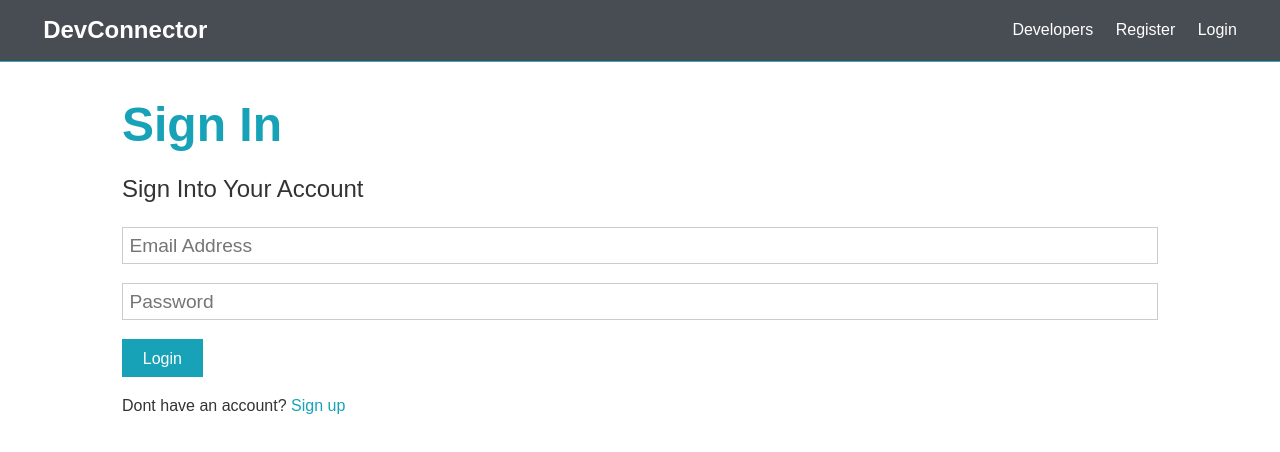
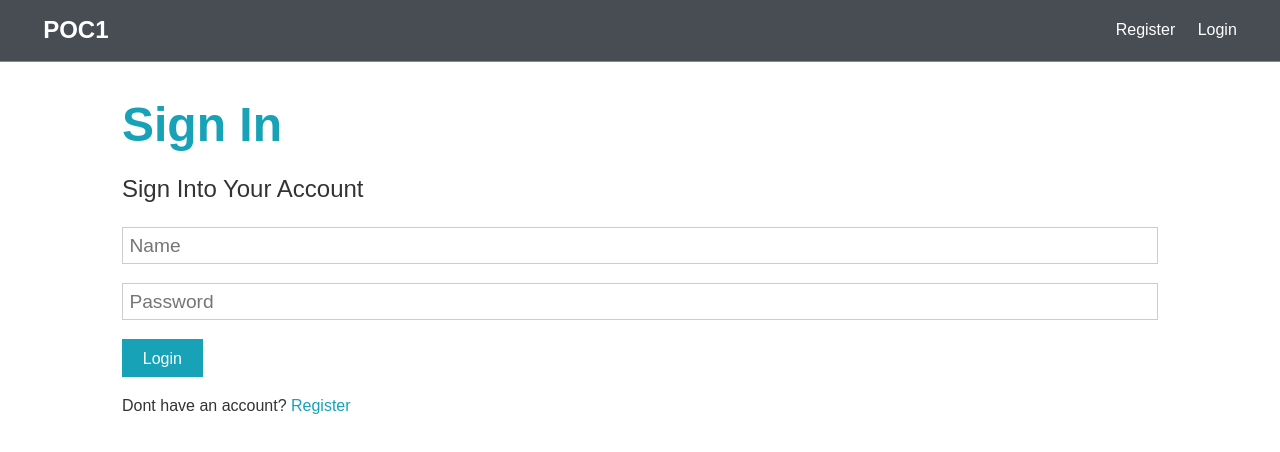
Before and after one commit to Nikshita12/Digital14, a React (Create React App) app in the folder client/: page /login in a window 1280 px wide. Shown: the top 452 px of the page. Built offline with nearby package versions, Linux system fonts and the light colour scheme.

Commit message:
Third Commit

```diff
--- a/client/src/components/auth/Login.js
+++ b/client/src/components/auth/Login.js
@@ -1,57 +1,71 @@
-import React, {Fragment,useState} from 'react'
-import {Link} from 'react-router-dom';
-import { connect } from 'react-redux';
-import PropTypes from 'prop-types';
-import {login} from '../../actions/auth';
+import React, { Fragment, useState } from "react";
+import { Link } from "react-router-dom";
 
-const Login = ({ login }) => {
+//import { connect } from 'react-redux';
+//import PropTypes from 'prop-types';
+//import {login} from '../../actions/auth';
 
+const Login = () => {
   const [formData, setFormData] = useState({
-        email: '',
-        password: ''
-
+    name: "",
+    password: "",
   });
   //destructuring it
-    const { email, password} = formData;
-const onChange = e => setFormData({...formData, [e.target.name]: e.target.value});
-const onSubmit = e =>{
+  const { name, password } = formData;
+  const onChange = (e) =>
+    setFormData({ ...formData, [e.target.name]: e.target.value });
+  const onSubmit = (e) => {
     e.preventDefault();
-  login(email,password);
+
+    if (name === "admin" && password === "admin1") {
+      console.log("admin logged in");
+    } else {
+      console.log("only admin can log in to this page");
+    }
   };
 
   return (
     <Fragment>
-            <h1 className="large text-primary">Sign In</h1>
-      <p className="lead"><i className="fas fa-user"></i> Sign Into Your Account</p>
-      <form className="form" onSubmit={e=> onSubmit(e)}>
-
-        <div className="form-group">
-          <input type="email" placeholder="Email Address" name="email" value = {email}
-          onChange ={e => onChange(e)}
-          required />
-
+      <h1 className='large text-primary'>Sign In</h1>
+      <p className='lead'>
+        <i className='fas fa-user'></i> Sign Into Your Account
+      </p>
+      <form className='form' onSubmit={(e) => onSubmit(e)}>
+        <div className='form-group'>
+          <input
+            type='text'
+            placeholder='Name'
+            name='name'
+            value={name}
+            onChange={(e) => onChange(e)}
+          />
         </div>
-        <div className="form-group">
+        <div className='form-group'>
           <input
-            type="password"
-            placeholder="Password"
-            name="password"
-            value = {password}
-          onChange ={e => onChange(e)}
-            minLength="6"
+            type='password'
+            placeholder='Password'
+            name='password'
+            value={password}
+            onChange={(e) => onChange(e)}
+            minLength='6'
           />
         </div>
 
-        <input type="submit" className="btn btn-primary" value="Login" />
+        <div className='buttons'>
+          <Link to='/afterlogin' className='btn btn-primary'>
+            Login
+          </Link>
+        </div>
       </form>
-      <p className="my-1">
-        Dont  have an account? <Link to ="/register">Sign up</Link>
+      <p className='my-1'>
+        Dont have an account? <Link to='/register'>Register</Link>
       </p>
+    </Fragment>
+  );
+};
+export default Login;
 
-        </Fragment>
-    )
-}
-Login.propTypes = {
-  login: PropTypes.func.isRequired,
-}
-export default connect(null, {login})(Login);
+//Login.propTypes = {
+//login: PropTypes.func.isRequired,
+//}
+//export default connect(null, {login})(Login);
--- a/client/src/components/auth/Register.js
+++ b/client/src/components/auth/Register.js
@@ -1,83 +1,109 @@
-import React, {Fragment, useState } from 'react'
-import {Link} from 'react-router-dom';
-import { connect } from 'react-redux';
-import { setAlert } from '../../actions/alert';
-import PropTypes from 'prop-types';
-import { register } from '../../actions/auth';
+import React, { Fragment, useState } from "react";
+import { Link } from "react-router-dom";
+import axios from "axios";
+//import { connect } from 'react-redux';
+//import { setAlert } from '../../actions/alert';
+//import PropTypes from 'prop-types';
+//import { register } from '../../actions/auth';
 
-
-const Register = ({ setAlert,register }) => {
-
-    const [formData,setFormData] = useState({
-        name: '',
-        email: '',
-        password: '',
-        password2:''
+const Register = () => {
+  const [formData, setFormData] = useState({
+    name: "",
+    email: "",
+    password: "",
+    password2: "",
   });
   //destructuring it
-    const { name, email, password,password2} = formData;
-const onChange = (e) => setFormData({...formData, [e.target.name]: e.target.value});
+  const { name, email, password, password2 } = formData;
+  const onChange = (e) =>
+    setFormData({ ...formData, [e.target.name]: e.target.value });
 
-const onSubmit = async (e) =>{
+  const onSubmit = async (e) => {
     e.preventDefault();
 
-    if(password !== password2){
-        setAlert('Passwords do not match','danger');
-    }else {
-       register({ name,email,password });
+    if (password !== password2) {
+      console.log("Passwords do not match");
+    } else {
+      const newUser = {
+        name,
+        email,
+        password,
+      };
+
+      try {
+        const config = {
+          headers: {
+            "Content-Type": "application/json",
+          },
+        };
+        const body = JSON.stringify(newUser);
+        const res = await axios.post("/api/users", body, config);
+        console.log(res.data);
+      } catch (err) {
+        console.error(err.response.data);
+      }
     }
   };
 
   return (
     <Fragment>
-            <h1 className="large text-primary">Sign Up</h1>
-      <p className="lead"><i className="fas fa-user"></i> Create Your Account</p>
+      <h1 className='large text-primary'>Sign Up</h1>
+      <p className='lead'>
+        <i className='fas fa-user'></i> Create Your Account
+      </p>
 
-      <form className="form" onSubmit={e => onSubmit(e)}>
-        <div className="form-group">
-          <input type="text" placeholder="Name" name="name" value = {name}
-          onChange = {e => onChange(e)}
+      <form className='form' onSubmit={(e) => onSubmit(e)}>
+        <div className='form-group'>
+          <input
+            type='text'
+            placeholder='Name'
+            name='name'
+            value={name}
+            onChange={(e) => onChange(e)}
           />
         </div>
-        <div className="form-group">
-          <input type="email" placeholder="Email Address" name="email" value = {email}
-          onChange ={e => onChange(e)}
+        <div className='form-group'>
+          <input
+            type='email'
+            placeholder='Email Address'
+            name='email'
+            value={email}
+            onChange={(e) => onChange(e)}
           />
-          <small className="form-text"
-            >This site uses Gravatar so if you want a profile image, use a
-            Gravatar email</small>
+          <small className='form-text'>
+            This site uses Gravatar so if you want a profile image, use a
+            Gravatar email
+          </small>
         </div>
-        <div className="form-group">
+        <div className='form-group'>
           <input
-            type="password"
-            placeholder="Password"
-            name="password"
-            value = {password}
-          onChange ={e => onChange(e)}
-
+            type='password'
+            placeholder='Password'
+            name='password'
+            value={password}
+            onChange={(e) => onChange(e)}
           />
         </div>
-        <div className="form-group">
+        <div className='form-group'>
           <input
-            type="password"
-            placeholder="Confirm Password"
-            name="password2"
-            value = {password2} // value ={email}, then whenyou write email in email filed in ui, this field will automatically upadted and will let you write any other value strictly in pwd2 field
-          onChange ={e => onChange(e)}
-
+            type='password'
+            placeholder='Confirm Password'
+            name='password2'
+            value={password2} // value ={email}, then whenyou write email in email filed in ui, this field will automatically upadted and will let you write any other value strictly in pwd2 field
+            onChange={(e) => onChange(e)}
           />
         </div>
-        <input type="submit" className="btn btn-primary" value="Register" />
+        <input type='submit' className='btn btn-primary' value='Register' />
       </form>
-      <p className="my-1">
-        Already have an account? <Link to ="/login">Sign in</Link>
+      <p className='my-1'>
+        Already have an account? <Link to='/login'>Sign in</Link>
       </p>
-
     </Fragment>
   );
 };
-Register.propTypes = {
-  setAlert : PropTypes.func.isRequired,
-  register : PropTypes.func.isRequired
-};
-export default connect(null, {setAlert,register} )(Register);
+
+/*Register.propTypes = {
+  setAlert: PropTypes.func.isRequired,
+  register: PropTypes.func.isRequired,
+};*/
+export default Register;
--- a/client/src/components/layout/Landing.js
+++ b/client/src/components/layout/Landing.js
@@ -1,25 +1,25 @@
-import React from 'react'
-import {Link} from 'react-router-dom';
+import React from "react";
+import { Link } from "react-router-dom";
 
-
- const Landing = () => {
-    return (
-        <section className="landing">
-      <div className="dark-overlay">
-        <div className="landing-inner">
-          <h1 className="x-large">Developer Connector</h1>
-          <p className="lead">
-            Create a developer profile/portfolio, share posts and get help from
-            other developers
-          </p>
-          <div className="buttons">
-          <Link to  ="/register" className="btn btn-primary">Sign Up</Link>
-
-          <Link to  ="/login" className="btn btn-light">Login</Link>
+const Landing = () => {
+  return (
+    <section className='landing'>
+      <div className='dark-overlay'>
+        <div className='landing-inner'>
+          <h1 className='x-large'>Proof of Concept</h1>
+          <p className='lead'>Please login as admin.</p>
+          <div className='buttons'>
+            <Link to='/login' className='btn btn-light'>
+              Login
+            </Link>
           </div>
         </div>
       </div>
     </section>
-    )
-}
-export default Landing
+  );
+};
+export default Landing;
+/*  <Link to='/register' className='btn btn-primary'>
+              Sign Up
+            </Link>
+*/
--- a/client/src/components/layout/Navbar.js
+++ b/client/src/components/layout/Navbar.js
@@ -1,20 +1,26 @@
-import React from 'react';
-import { Link } from 'react-router-dom';
+import React from "react";
+import { Link } from "react-router-dom";
 
 const Navbar = () => {
-    return (
-        <nav className="navbar bg-dark">
+  return (
+    <nav className='navbar bg-dark'>
       <h1>
-        <Link to ='/index.html'>
-        <i className="fas fa-code"></i> DevConnector
+        <Link to='/index.html'>
+          <i className='fas fa-code'></i> POC1
         </Link>
       </h1>
       <ul>
-        <li><a href="!#">Developers</a></li>
-        <li><Link to ='/register'>Register</Link></li>
-        <li><Link to ='/login'>Login</Link></li>
+        <li>
+          <Link to='/register'>Register</Link>
+        </li>
+        <li>
+          <Link to='/login'>Login</Link>
+        </li>
       </ul>
     </nav>
-    )
-}
-export default Navbar
+  );
+};
+export default Navbar;
+/* <li>
+          <a href='!#'>Developers</a>
+        </li> */
```
Also changed, not shown: client/src/App.css (+16 -16 lines), client/src/components/auth/afterlogin.js (added, +7 -0 lines), 2 other files (tests, documents, lock files or other folders). Lines whose indentation alone changed are shown as unchanged.
